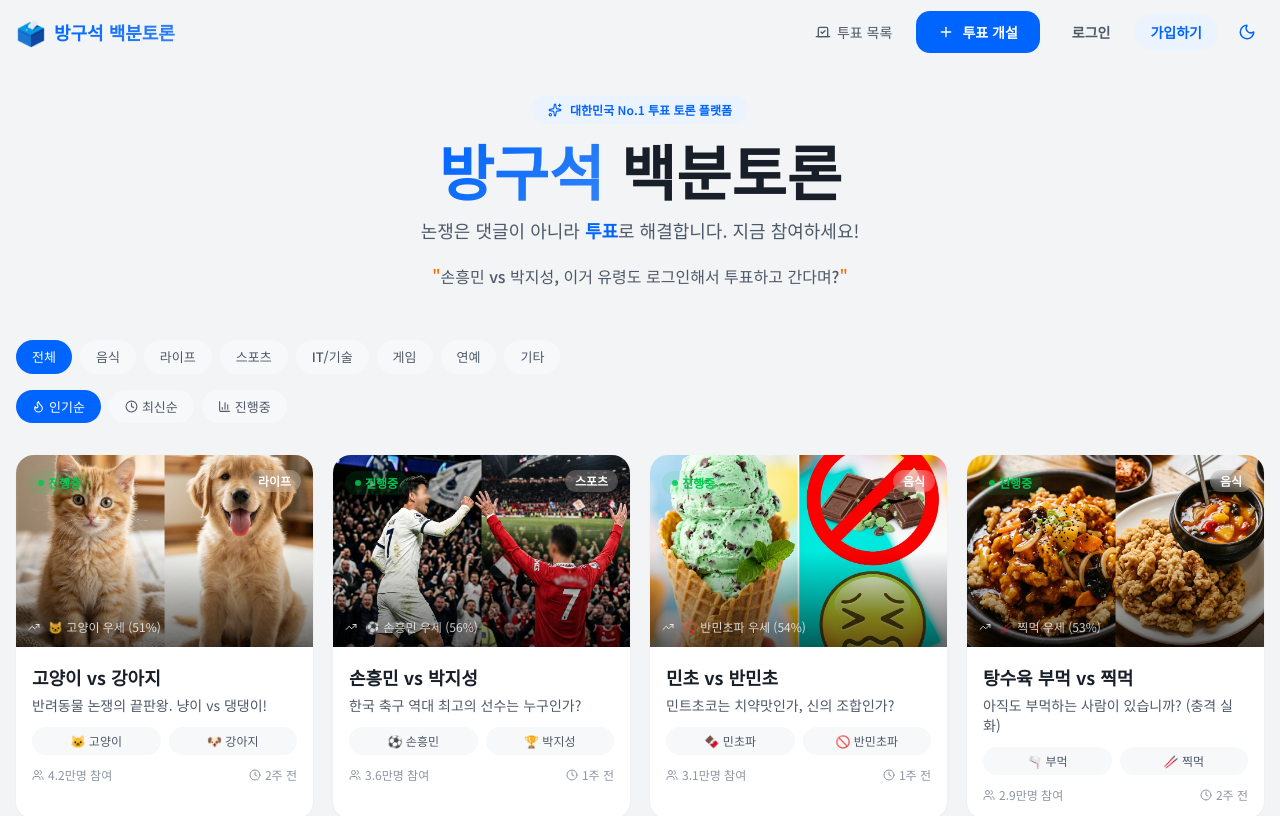
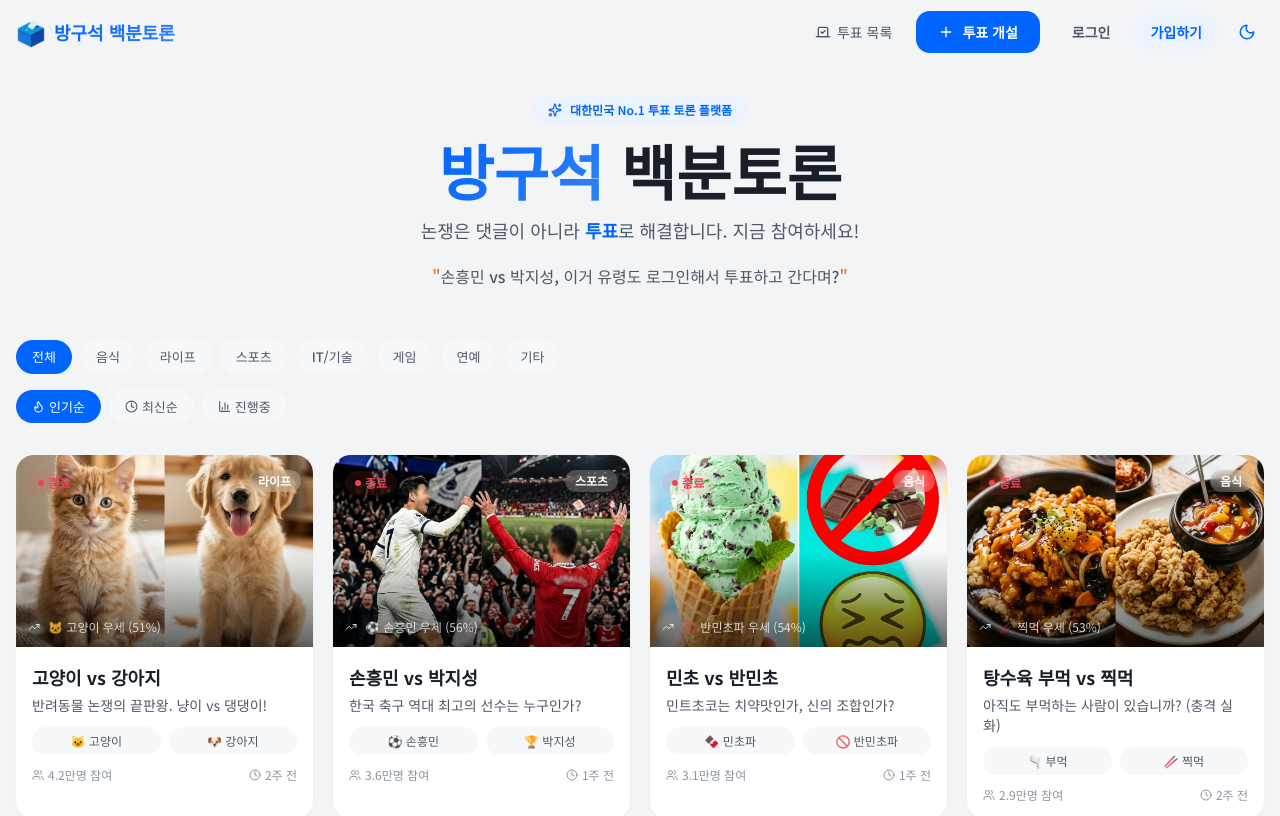
Before and after one commit to lsj3994/Alternative, a Next.js app: page / in a window 1280 px wide. Shown: the top 816 px of the page. Built offline with nearby package versions, Linux system fonts and the light colour scheme; no server answers; the database is empty.

Commit message:
feat: implement 1-week auto-expiration and creator manual close for polls

```diff
--- a/src/app/page.tsx
+++ b/src/app/page.tsx
@@ -6,6 +6,7 @@ import PollCard from '@/components/poll/PollCard';
 import RotatingText from '@/components/ui/RotatingText';
 import { DUMMY_POLLS, CATEGORIES, fetchAllPolls } from '@/lib/data';
 import { Poll } from '@/lib/types';
+import { isPollActive } from '@/lib/poll-utils';
 
 type SortMode = 'popular' | 'latest' | 'active';
 
@@ -86,8 +87,11 @@ export default function HomePage() {
     if (sortMode === 'popular') return b.totalVotes - a.totalVotes;
     if (sortMode === 'latest')
       return new Date(b.createdAt).getTime() - new Date(a.createdAt).getTime();
+
     // active: active first, then by votes
-    if (a.status !== b.status) return a.status === 'active' ? -1 : 1;
+    const aActive = isPollActive(a);
+    const bActive = isPollActive(b);
+    if (aActive !== bActive) return aActive ? -1 : 1;
     return b.totalVotes - a.totalVotes;
   });
 
--- a/src/app/poll/page.tsx
+++ b/src/app/poll/page.tsx
@@ -3,9 +3,10 @@
 import { useState, useEffect, Suspense } from 'react';
 import { useRouter, useSearchParams } from 'next/navigation';
 import Image from 'next/image';
-import { ArrowLeft, BarChart3, Share2, Trash2, Edit3 } from 'lucide-react';
+import { ArrowLeft, BarChart3, Share2, Trash2, Edit3, Lock } from 'lucide-react';
 import { getPollById, getPollComments, getPollStats, fetchPollById, fetchPollComments, fetchPollStats, deletePoll, updatePoll } from '@/lib/data';
 import { getVotedOptions, getUser, isLoggedIn, getDemographics } from '@/lib/store';
+import { isPollActive, isPollExpired } from '@/lib/poll-utils';
 import PollDetail from '@/components/poll/PollDetail';
 import CommentSection from '@/components/comment/CommentSection';
 import GenderPieChart from '@/components/stats/GenderPieChart';
@@ -233,6 +234,19 @@ function PollContent() {
     }
   };
 
+  const handleClose = async () => {
+    if (!poll) return;
+    if (confirm('이 투표를 마감하시겠습니까? 마감하면 더 이상 추가 투표를 할 수 없습니다.')) {
+      const res = await updatePoll(poll.id, { status: 'closed' });
+      if (res.success) {
+        alert('투표가 마감되었습니다.');
+        setPoll((prev) => prev ? { ...prev, status: 'closed' } : undefined);
+      } else {
+        alert(`마감 실패: ${res.error}`);
+      }
+    }
+  };
+
   return (
     <div className="max-w-3xl mx-auto px-4 py-6 space-y-8">
       {/* Header Actions */}
@@ -248,6 +262,15 @@ function PollContent() {
 
         {isCreator && (
           <div className="flex items-center gap-2">
+            {poll.status === 'active' && !isPollExpired(poll.createdAt) && (
+              <button
+                onClick={handleClose}
+                className="flex items-center gap-1 text-sm px-3 py-1.5 rounded-xl bg-surface-hover text-text-secondary hover:text-warning transition-colors border border-border"
+              >
+                <Lock size={14} />
+                마감
+              </button>
+            )}
             <button
               onClick={() => router.push(`/edit?id=${poll.id}`)}
               className="flex items-center gap-1 text-sm px-3 py-1.5 rounded-xl bg-surface-hover text-text-secondary hover:text-primary transition-colors border border-border"
--- a/src/components/poll/PollCard.tsx
+++ b/src/components/poll/PollCard.tsx
@@ -4,6 +4,7 @@ import Link from 'next/link';
 import Image from 'next/image';
 import { Users, Clock, TrendingUp } from 'lucide-react';
 import { Poll } from '@/lib/types';
+import { isPollActive } from '@/lib/poll-utils';
 
 interface PollCardProps {
   poll: Poll;
@@ -29,6 +30,7 @@ function timeAgo(dateString: string): string {
 
 export default function PollCard({ poll, index = 0 }: PollCardProps) {
   const isAdminDeleted = poll.description?.startsWith('[ADMIN_DELETED]:');
+  const isActive = isPollActive(poll);
   const adminComment = isAdminDeleted ? poll.description?.substring('[ADMIN_DELETED]:'.length) : '';
 
   const leadingOption = !isAdminDeleted && poll.options && poll.options.length > 0
@@ -65,15 +67,15 @@ export default function PollCard({ poll, index = 0 }: PollCardProps) {
         <div className="absolute top-3 left-3">
           <span
             className={`badge ${
-              isAdminDeleted ? 'bg-danger text-white' : poll.status === 'active' ? 'badge-live' : 'badge-closed'
+              isAdminDeleted ? 'bg-danger text-white' : isActive ? 'badge-live' : 'badge-closed'
             }`}
           >
             <span
               className={`w-1.5 h-1.5 rounded-full ${
-                isAdminDeleted ? 'bg-white' : poll.status === 'active' ? 'bg-success animate-pulse-soft' : 'bg-danger'
+                isAdminDeleted ? 'bg-white' : isActive ? 'bg-success animate-pulse-soft' : 'bg-danger'
               }`}
             />
-            {isAdminDeleted ? '삭제됨' : poll.status === 'active' ? '진행중' : '종료'}
+            {isAdminDeleted ? '삭제됨' : isActive ? '진행중' : '종료'}
           </span>
         </div>
 
--- a/src/components/poll/PollDetail.tsx
+++ b/src/components/poll/PollDetail.tsx
@@ -14,6 +14,7 @@ import {
   cancelVote,
 } from '@/lib/store';
 import VoteResultBar from './VoteResultBar';
+import { isPollActive, getRemainingTimeText } from '@/lib/poll-utils';
 import { CheckCircle2, Vote } from 'lucide-react';
 
 interface PollDetailProps {
@@ -33,15 +34,16 @@ export default function PollDetail({ poll, onVote, onCancel, onNeedSignup }: Pol
 
   const isAdminDeleted = poll.description?.startsWith('[ADMIN_DELETED]:') || false;
   const adminComment = isAdminDeleted ? poll.description?.substring('[ADMIN_DELETED]:'.length) : '';
+  const isActive = isPollActive(poll);
 
   useEffect(() => {
     const voted = getVotedOptions(poll.id);
-    if (voted.length > 0 || isAdminDeleted) {
+    if (voted.length > 0 || isAdminDeleted || !isActive) {
       setInitialVotedIds(voted);
       setVotedOptionIds(voted);
       setShowResults(true);
     }
-  }, [poll.id, isAdminDeleted]);
+  }, [poll.id, isAdminDeleted, isActive]);
 
   const handleCancelVote = () => {
     if (confirm('투표를 취소하고 다시 선택하시겠습니까?')) {
@@ -137,10 +139,15 @@ export default function PollDetail({ poll, onVote, onCancel, onNeedSignup }: Pol
           </p>
         )}
         <div className="mt-3 flex items-center gap-3 text-sm text-text-muted">
-          <span className={`badge ${isAdminDeleted ? 'bg-danger text-white' : poll.status === 'active' ? 'badge-live' : 'badge-closed'}`}>
-            <span className={`w-1.5 h-1.5 rounded-full ${isAdminDeleted ? 'bg-white' : poll.status === 'active' ? 'bg-success animate-pulse-soft' : 'bg-danger'}`} />
-            {isAdminDeleted ? '삭제됨' : poll.status === 'active' ? '진행중' : '종료'}
+          <span className={`badge ${isAdminDeleted ? 'bg-danger text-white' : isActive ? 'badge-live' : 'badge-closed'}`}>
+            <span className={`w-1.5 h-1.5 rounded-full ${isAdminDeleted ? 'bg-white' : isActive ? 'bg-success animate-pulse-soft' : 'bg-danger'}`} />
+            {isAdminDeleted ? '삭제됨' : isActive ? '진행중' : '종료'}
           </span>
+          {!isAdminDeleted && (
+            <span className="text-xs font-semibold text-text-secondary bg-surface-hover px-2.5 py-0.5 rounded-lg border border-border">
+              {getRemainingTimeText(poll.createdAt, poll.status)}
+            </span>
+          )}
           <span>총 {totalVotes.toLocaleString()}명 참여</span>
         </div>
       </div>
@@ -344,7 +351,7 @@ export default function PollDetail({ poll, onVote, onCancel, onNeedSignup }: Pol
       </div>
 
       {/* 결과 화면 - 투표 취소 버튼 (핑크색) */}
-      {showResults && !isAdminDeleted && (
+      {showResults && !isAdminDeleted && isActive && (
         <div className="mt-8 flex justify-center animate-fade-in">
           <button
             onClick={handleCancelVote}
--- /dev/null
+++ b/src/lib/poll-utils.ts
@@ -0,0 +1,50 @@
+import { Poll } from './types';
+
+/**
+ * 투표 개설 후 7일이 지났는지 여부를 반환합니다.
+ */
+export function isPollExpired(createdAt: string): boolean {
+  const createdDate = new Date(createdAt);
+  const now = new Date();
+  const diffTime = now.getTime() - createdDate.getTime();
+  const oneWeekMs = 7 * 24 * 60 * 60 * 1000;
+  return diffTime > oneWeekMs;
+}
+
+/**
+ * 투표가 활성 상태(진행중)인지 확인합니다.
+ * status가 'active'이고, 개설된 지 7일이 지나지 않았어야 합니다.
+ */
+export function isPollActive(poll: Poll): boolean {
+  if (poll.status !== 'active') return false;
+  return !isPollExpired(poll.createdAt);
+}
+
+/**
+ * 남은 기한 또는 마감 결과를 가독성 있는 한글 텍스트로 반환합니다.
+ */
+export function getRemainingTimeText(createdAt: string, status: 'active' | 'closed'): string {
+  if (status === 'closed') {
+    return '마감됨';
+  }
+
+  const createdDate = new Date(createdAt);
+  const deadline = createdDate.getTime() + 7 * 24 * 60 * 60 * 1000;
+  const diffTime = deadline - Date.now();
+
+  if (diffTime <= 0) {
+    return '기간 만료됨';
+  }
+
+  const days = Math.floor(diffTime / (24 * 60 * 60 * 1000));
+  const hours = Math.floor((diffTime % (24 * 60 * 60 * 1000)) / (60 * 60 * 1000));
+  const minutes = Math.floor((diffTime % (60 * 60 * 1000)) / (60 * 1000));
+
+  if (days > 0) {
+    return `마감까지 ${days}일 ${hours}시간 남음`;
+  }
+  if (hours > 0) {
+    return `마감까지 ${hours}시간 ${minutes}분 남음`;
+  }
+  return `마감까지 ${minutes}분 남음`;
+}
```
